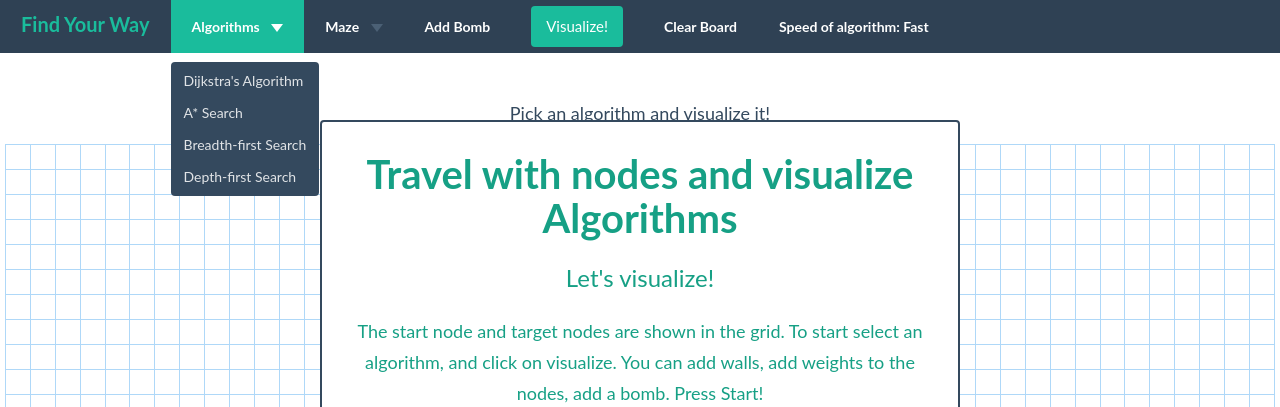
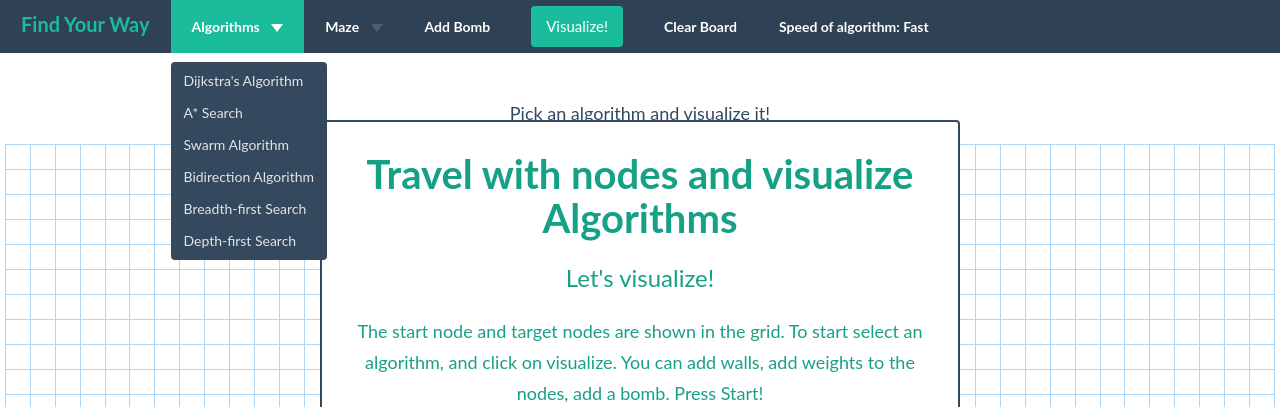
Before and after one commit to minakshi07/Find-Your-Way-Travelling-nodes, a website with bundled scripts: page index.html in a window 1280 px wide. Both pictures are taken after a click on the link "Algorithms". Shown: the top 407 px of the page. Built offline with nearby package versions, Linux system fonts and the light colour scheme.

Commit message:
Updated index.html
Added href links for Swarm and Bidirectional Algorithm

```diff
--- a/index.html
+++ b/index.html
@@ -18,12 +18,13 @@
              <ul class="dropdown-menu">
                <li id='startButtonDijkstra'><a href="#">Dijkstra's Algorithm</a></li>
                <li id='startButtonAStar2'><a href="#">A* Search</a></li>
-               <li id='startButtonAStar'></li>
+               <li id='startButtonAStar'><a href="#">Swarm Algorithm</a></li>
+               <li id='startButtonBidirectional'><a href="#">Bidirection Algorithm</a></li>
                <li id='startButtonBFS'><a href="#">Breadth-first Search</a></li>
                <li id='startButtonDFS'><a href="#">Depth-first Search</a></li>
                <li id='startButtonAStar3'></li>
                <li id='startButtonGreedy'></li>
-               <li id='startButtonBidirectional'></li>
+
 
 
 
```
